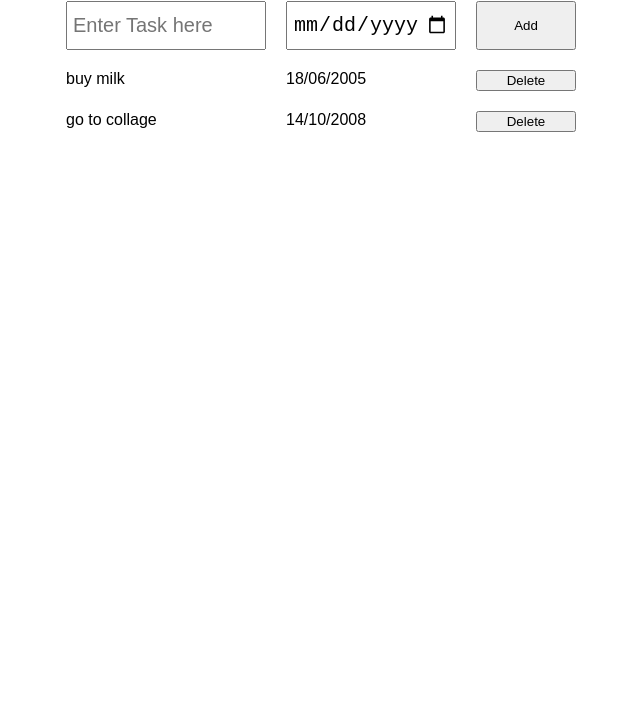
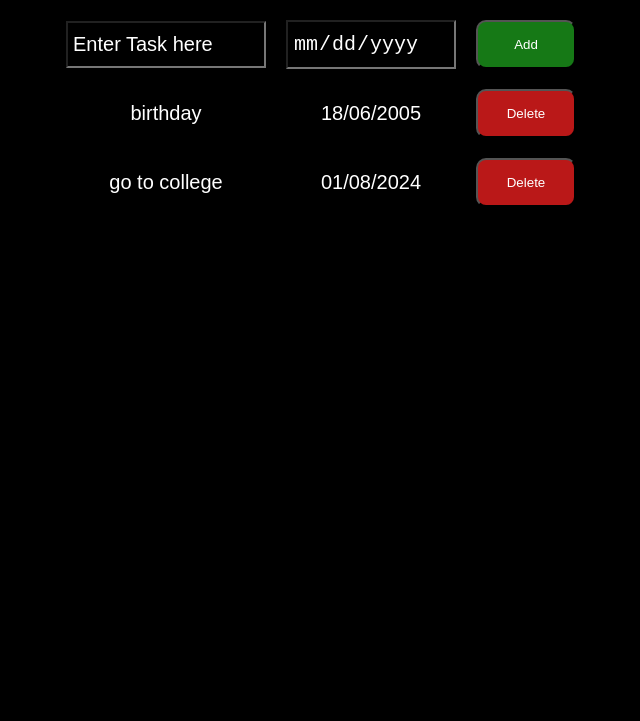
Before and after one commit to Krish26Jain/To-Do-List, a plain HTML site: page index.html in a window 1280 px wide. Shown: the part 79-800 px from the top of the page, without its empty margins (319-959 px from the left). Drawn offline with Linux system fonts and the light colour scheme.

Commit message:
background and font colors given

```diff
--- a/script.js
+++ b/script.js
@@ -1,12 +1,12 @@
 let todoList = [
   {
-    item:'buy milk',
-    duedate:'18/06/2005',
+    item:'birthday',
+    duedate:'18/06/2005'
   },
   {
-    item:'go to collage',
-    duedate:'14/10/2008',
-  },
+    item:'go to college',
+    duedate:'01/08/2024'
+  }
 ];
 displayItems();
 
@@ -15,11 +15,9 @@ function addTodo() {
   let dateElement = document.querySelector('#todo-date');
   let todoItems = inputElement.value;
   let todoDate = dateElement.value;
-  todoList.push(todoItems);
-  todoList.push(todoDate);
+  todoList.push({item:todoItems,duedate:todoDate});
   inputElement.value = '';
   dateElement.value = '';
-
   displayItems();
 }
 
@@ -29,16 +27,17 @@ function displayItems() {
 
 
   for (let i = 0; i< todoList.length; i++) {
-    // let item =  todoList[i].item;
-    // let duedate = todoList[i].duedate;
-    let{item, duedate} = todoList[i];
+    let item =  todoList[i].item;
+    let duedate = todoList[i].duedate;
+    // let{item, duedate} = todoList[i];
     newHtml +=
-       `
-        <span>${item}</span>
+       `<span>${item}</span>
        <span>${duedate}</span>
-        <button class="btn-delete" onclick="todoList.splice(${i},1);displayItems();">Delete</button>
+        <button class='btn-delete' onclick='todoList.splice(${i},1);displayItems();'>Delete</button>
       `;
 
   }
   containerElement.innerHTML = newHtml;
 }
+
+displayItems();
--- a/style.css
+++ b/style.css
@@ -1,9 +1,17 @@
+*{
+  background-color: #000;
+}
+
+
 body{
   font-family:Arial;
-  /* text-align: center; */
+  text-align: center;
+  color: white;
+  font-size: 20px;
 }
 
 #main-heading{
+  color: white;
   text-align: center;
 }
 
@@ -12,12 +20,33 @@ body{
   justify-content: center;
   display: grid;
   grid-template-columns: 200px 170px 100px;
+  align-items: center;
   column-gap: 20px;
   row-gap: 20px;
   margin-top: 20px;
 }
 
 #todo-input,#todo-date{
+  color: rgb(255, 255, 255);
   font-size: 20px;
   padding: 10px 5px;
 }
+
+input::placeholder {
+  color: #fff;
+}
+
+.btn-delete{
+  background-color: rgb(186, 24, 24);
+  color: #fff;
+  border-radius: 10px;
+  padding: 15px;
+}
+
+
+.btn-todo{
+  background-color: rgb(22, 121, 22);
+  color: #fff;
+  border-radius: 10px;
+  padding: 15px;
+}
```
